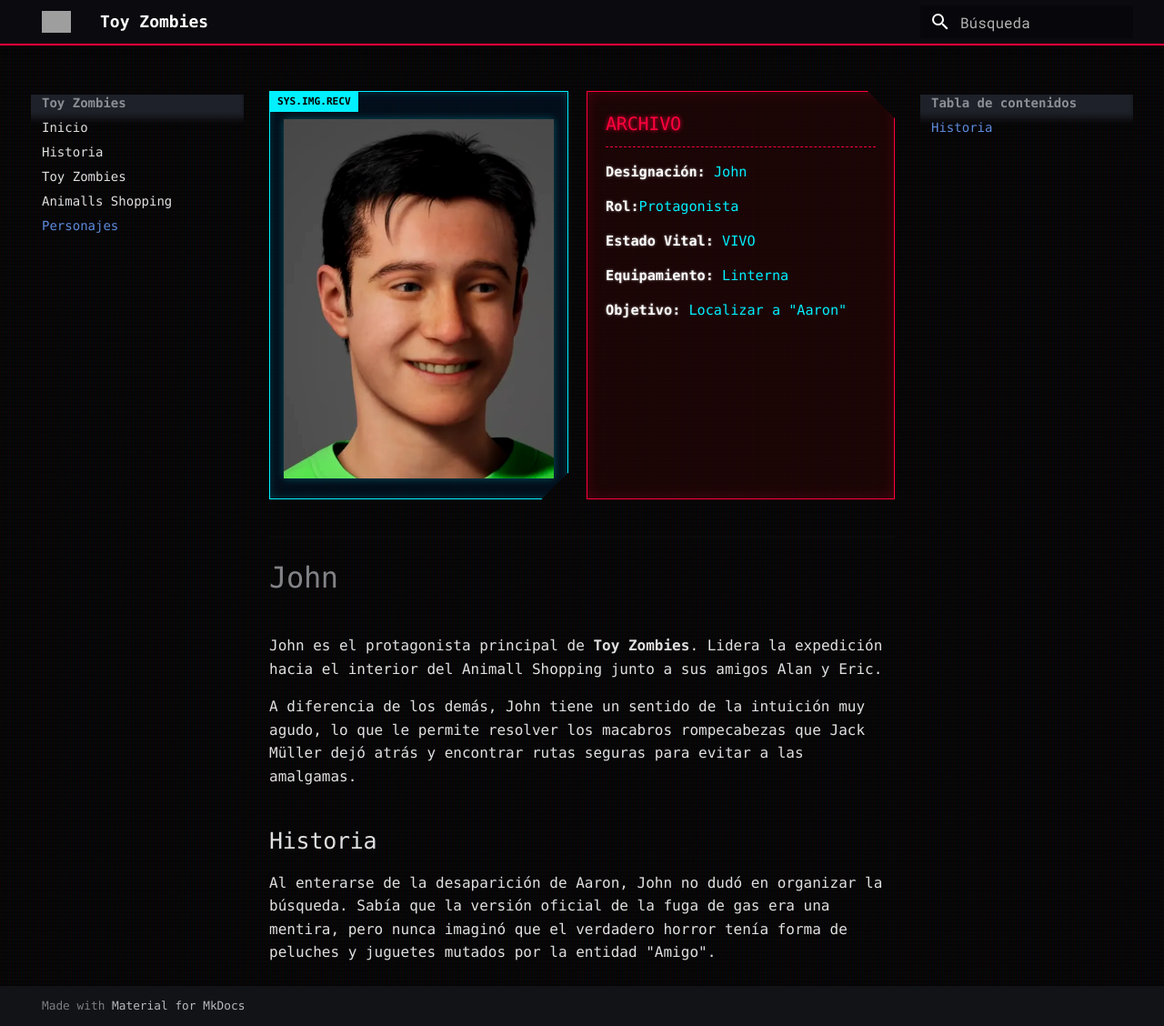
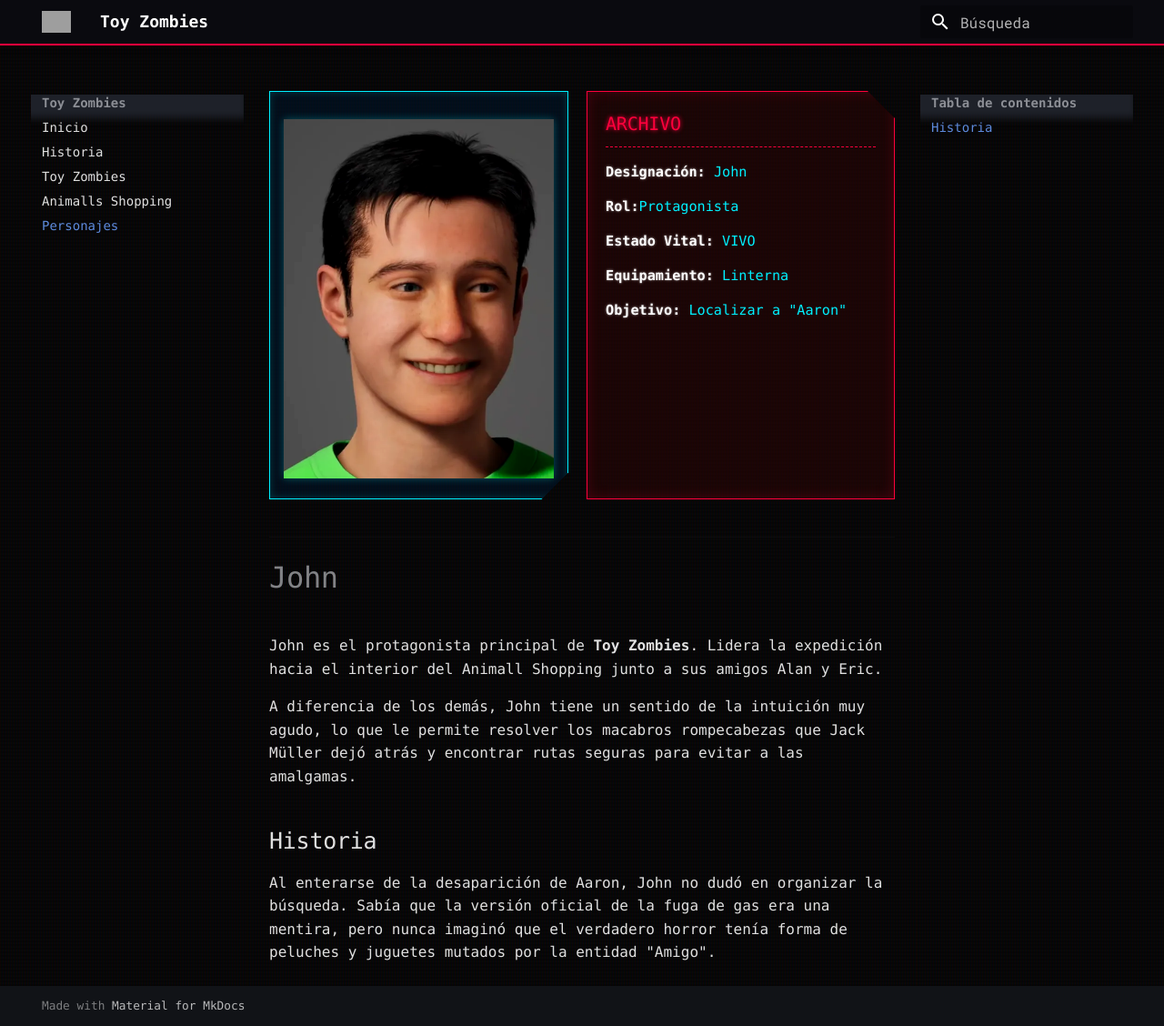
Before and after one commit to Hec-Thor-Tech/toy-zombies, an MkDocs documentation site: the page built from docs/personajes.md, in a window 1280 px wide and 1128 px high. Shown: the whole window at 91% size. Built offline with MkDocs 1.6.1 and Material for MkDocs 9.7.7, drawn with Linux system fonts in a browser that asks for light colours; grey boxes are pictures that could not be loaded.

Commit message:
Actualizacion de la wiki

```diff
--- a/docs/stylesheets/extra.css
+++ b/docs/stylesheets/extra.css
@@ -30,7 +30,6 @@ body, .md-content {
   position: relative;
 }
 .cyber-img-panel::before {
-  content: "SYS.IMG.RECV"; position: absolute; top: 0; left: 0;
   background: #00f0ff; color: #000; font-size: 0.7em;
   padding: 2px 8px; font-weight: bold;
 }
```
Also changed, not shown: site/stylesheets/extra.css.
